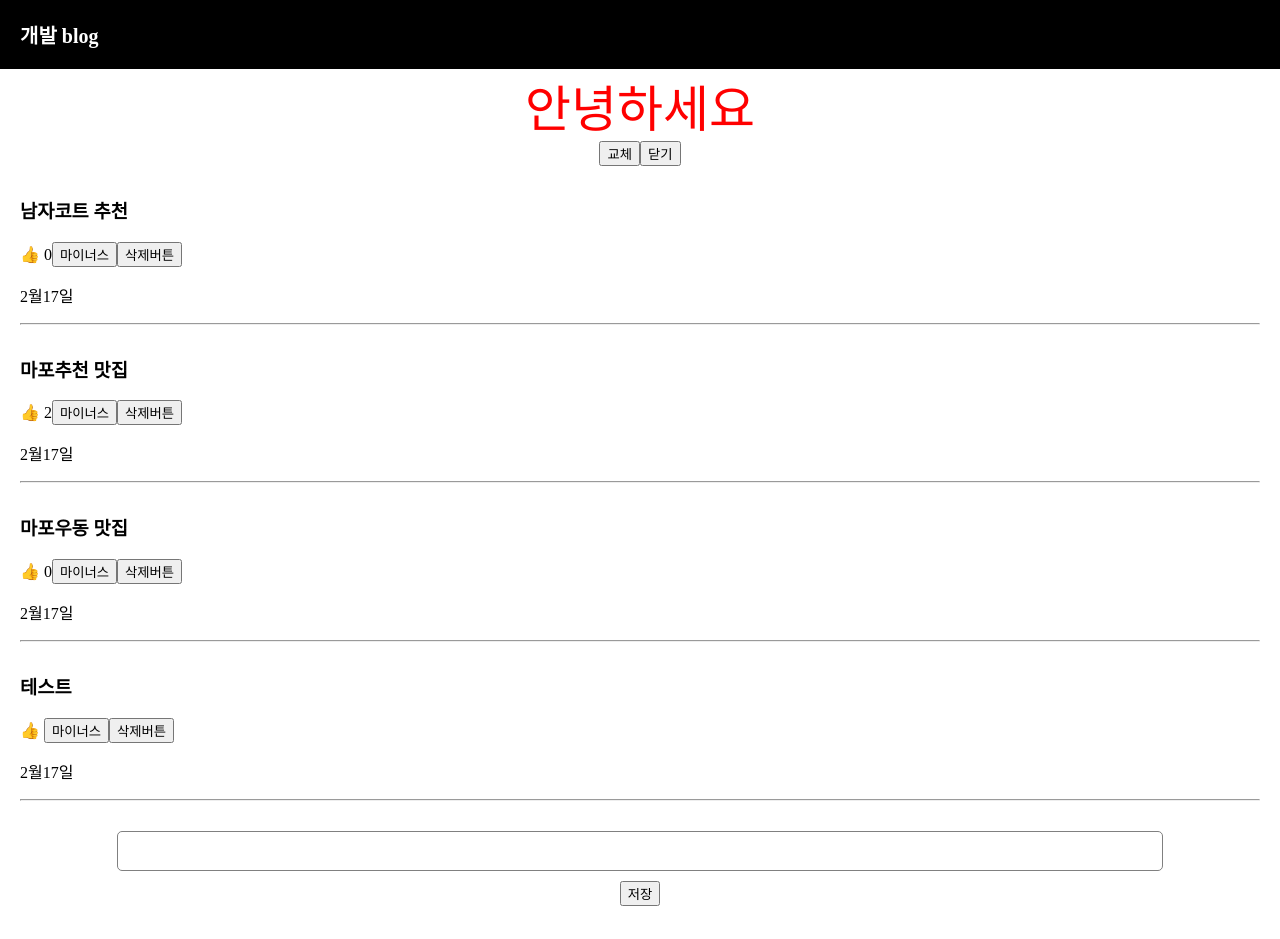
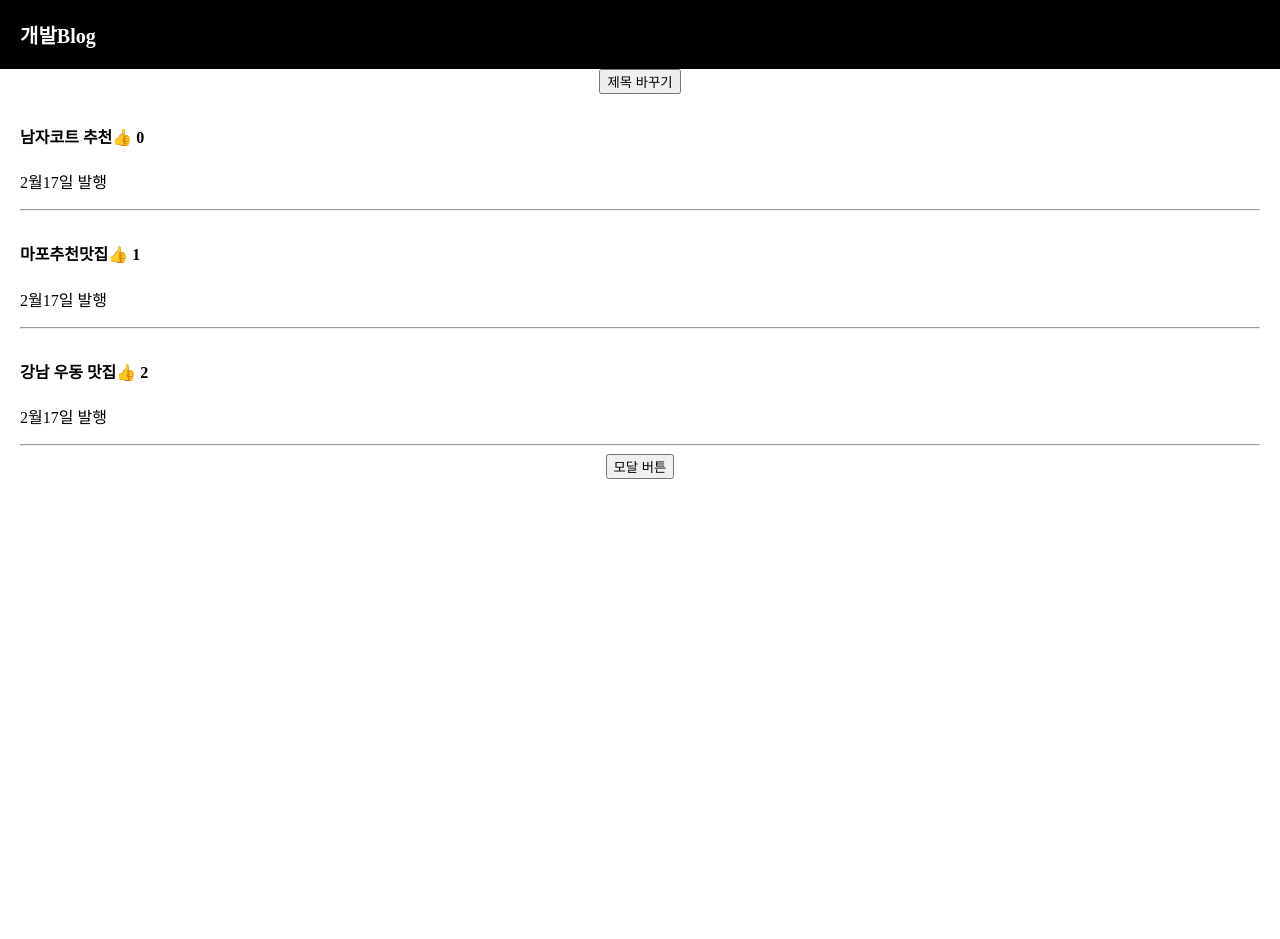
Before and after one commit to wogus216/codingApple, a React (Create React App) app in the folder blog/: page / in a window 1280 px wide. Shown: the top 939 px of the page. After the commit the page ends 800 px from the top, so only its background shows below. Built offline with nearby package versions, Linux system fonts and the light colour scheme.

Commit message:
블로그 복습 중

```diff
--- a/blog/src/App.js
+++ b/blog/src/App.js
@@ -4,137 +4,99 @@ import './App.css';
 import logo from './logo.svg';
 
 function App() {
-  let hi = '안녕하세요';
-  let [title, setTitle] = useState([
+  let [state, setState] = useState([
     '남자코트 추천',
-    '마포추천 맛집',
-    '마포우동 맛집',
-    '테스트',
+    '마포추천맛집',
+    '강남 우동 맛집',
   ]);
-  let [cnt, setCnt] = useState([0, 2, 0]);
+  let [num, setNum] = useState([0, 1, 2]);
   let [modal, setModal] = useState(false);
+  let [push, setPush] = useState(0);
+  let posts = '마포 고기 맛집';
+  function fun() {
+    return 100;
+  }
 
-  let appear = () => {
-    setModal(!modal);
-  };
+  function change() {
+    let newState = [...state];
+    newState[0] = '여자추천맛집';
+    setState(newState);
+  }
 
-  let up = (index) => {
-    let plusCnt = [...cnt];
-    plusCnt[index]++;
-    setCnt(plusCnt);
-  };
-
-  let minus = (index) => {
-    let minusCnt = [...cnt];
-    minusCnt[index]--;
-    setCnt(minusCnt);
-  };
-
-  let del = (index) => {
-    let choice = [...title];
-    choice.splice(index, 1);
-    setTitle(choice);
-  };
-  let change = () => {
-    let newTitle = [...title];
-    newTitle[0] = '여자코트 추천';
-    setTitle(newTitle);
-  };
-
-  let listChange = () => {
-    let newArr = [...title];
-    newArr = ['마포우동맛집', '마포추천맛집', '남자코트추천'];
-    newArr.sort();
-    setTitle(newArr);
-  };
-  let posts = '마포 맛집';
-  let [pushNumber, setPushNumber] = useState(0);
-  let [input, setInput] = useState('');
+  function Modal(props) {
+    console.log(props.state);
+    console.log(props.push);
+    return (
+      <div className="modal">
+        <h2>{props.state[props.push]}</h2>
+        <p>날짜</p>
+        <p>상세내용</p>
+      </div>
+    );
+  }
 
   return (
     <div className="App">
-      <div className="black-nav">개발 blog</div>
-      <div style={{ color: 'red', fontSize: '50px' }}>{hi}</div>
-      <button onClick={listChange}>교체</button>
-      <button onClick={close}>닫기</button>
-
-      {title.map(function (a, index) {
+      <div className="black-nav">
+        <div className={posts}>개발Blog</div>
+      </div>
+      <button onClick={change}>제목 바꾸기</button>
+      {state.map((a, i) => {
         return (
-          <div className="list" key={index}>
-            <h3
+          <div className="list">
+            <h4
               onClick={() => {
-                setPushNumber(index);
+                setPush(i);
               }}
             >
-              {a}
-            </h3>
-            <span onClick={() => up(index)}>👍 {cnt[index]}</span>
-            <button onClick={() => minus(index)}>마이너스</button>
-            <button onClick={() => del(index)}>삭제버튼</button>
-            <p>2월17일</p>
-            <hr />
+              {state[i]}
+              <span
+                onClick={() => {
+                  let newNum = [...num];
+                  newNum[i]++;
+                  setNum(newNum);
+                }}
+              >
+                👍
+              </span>{' '}
+              {num[i]}{' '}
+            </h4>
+            <p>2월17일 발행</p>
+            <hr></hr>
           </div>
         );
       })}
+      {/* <button
+        onClick={() => {
+          setPush(0);
+        }}
+      >
+        버튼1
+      </button>
+      <button
+        onClick={() => {
+          setPush(1);
+        }}
+      >
+        버튼2
+      </button>
+      <button
+        onClick={() => {
+          setPush(2);
+        }}
+      >
+        버튼3
+      </button> */}
+      <button
+        onClick={() => {
+          setModal(!modal);
+        }}
+      >
+        모달 버튼
+      </button>
 
-      <div className="publish">
-        <input
-          onChange={(e) => {
-            setInput(e.target.value);
-            console.log(e.target.value);
-          }}
-        />
-        <button
-          onClick={(e) => {
-            //unshift는 맨앞으로 추가
-            let newTitle = [...title];
-            newTitle.push(input);
-            setTitle(newTitle);
-            let newCnt = [...cnt];
-            newCnt.push(0);
-            setCnt(newCnt);
-          }}
-        >
-          저장{' '}
-        </button>
-      </div>
-
-      <Profile />
-      {1 < 3 ? <Modal title={title} pushNumber={pushNumber}></Modal> : null}
+      {modal === true ? <Modal state={state} push={push} /> : null}
     </div>
   );
 }
-
-function Modal(props) {
-  return (
-    <div className="modal">
-      <h2>{props.title[props.pushNumber]}</h2>
-      <p>날짜</p>
-      <p>상세내용</p>
-    </div>
-  );
-  //깃 확인
-}
-
-class Profile extends React.Component {
-  constructor() {
-    super();
-    this.state = { name: 'Kim', age: 30 };
-  }
-
-  changeName() {
-    this.setState({ name: 'Kwon' });
-  }
-
-  render() {
-    return (
-      <div>
-        {' '}
-        <h3>프로필입니다.</h3>
-        <p>저는 {this.state.name} 입니다.</p>
-        <button onClick={this.changeName.bind(this)}>버튼</button>
-      </div>
-    );
-  }
-}
 export default App;
```
